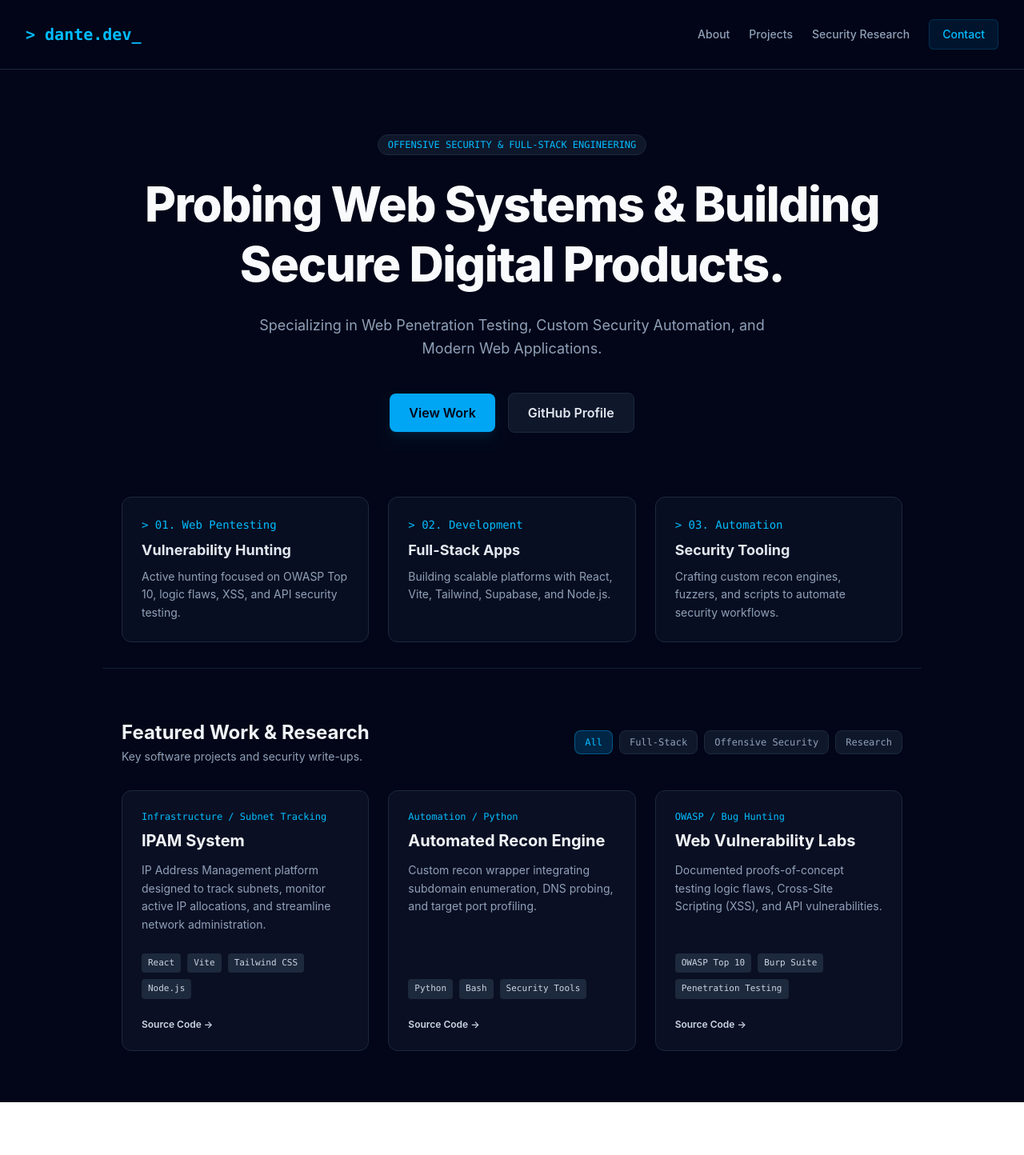
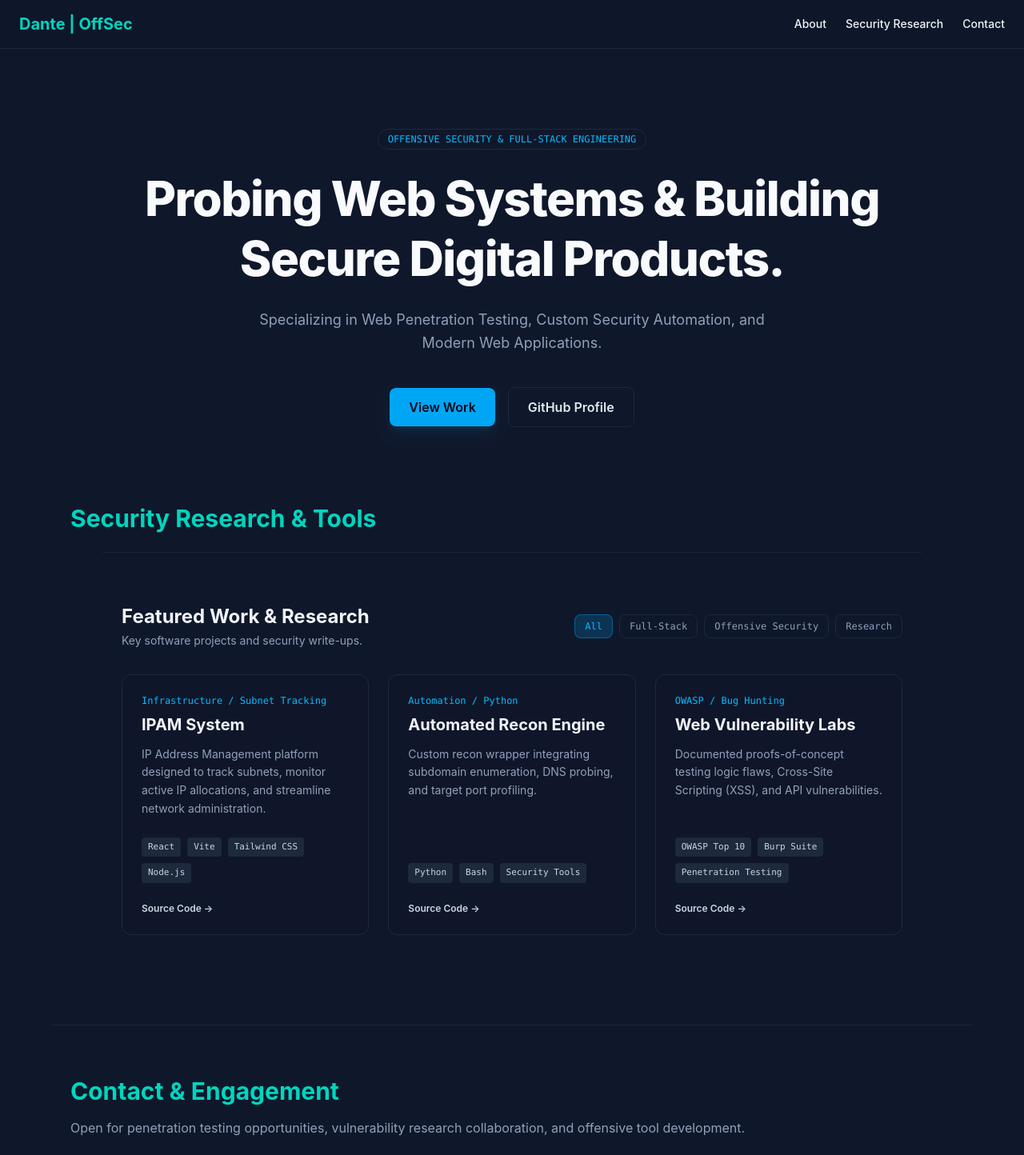
Before and after one commit to NerdCodec/MePortfolio, a React (Vite) app: page / in a window 1280 px wide. Shown: the top 1444 px of the page at 80% size. Before the commit the page ends 1378 px from the top, so only its background shows below. Built offline with nearby package versions, Linux system fonts and the light colour scheme.

Commit message:
Add navigation bar, contact details, and update tool links

```diff
--- a/src/App.jsx
+++ b/src/App.jsx
@@ -1,16 +1,44 @@
 import React from 'react';
-import Navbar from './components/Navbar';
 import Hero from './components/Hero';
-import FocusGrid from './components/FocusGrid';
 import Projects from './components/Projects';
 
-export default function App() {
+function App() {
   return (
-    <div className="min-h-screen bg-slate-950 text-slate-100 font-sans antialiased">
-      <Navbar />
-      <Hero />
-      <FocusGrid />
-      <Projects />
+    <div className="min-h-screen bg-slate-900 text-slate-100 font-sans">
+      {/* Navigation Bar */}
+      <nav className="fixed top-0 left-0 w-full bg-slate-900/90 backdrop-blur border-b border-slate-800 z-50 px-6 py-4 flex justify-between items-center">
+        <span className="text-xl font-bold text-teal-400">Dante | OffSec</span>
+        <div className="space-x-6 text-sm font-medium">
+          <a href="#about" className="hover:text-teal-400 transition">About</a>
+          <a href="#research" className="hover:text-teal-400 transition">Security Research</a>
+          <a href="#contact" className="hover:text-teal-400 transition">Contact</a>
+        </div>
+      </nav>
+
+      <div className="pt-20">
+        {/* About Section / Hero */}
+        <section id="about">
+          <Hero />
+        </section>
+
+        {/* Security Research & Projects */}
+        <section id="research" className="max-w-6xl mx-auto px-6 py-12">
+          <h2 className="text-3xl font-bold text-teal-400 mb-6">Security Research & Tools</h2>
+          <Projects />
+        </section>
+
+        {/* Contact Section */}
+        <section id="contact" className="max-w-6xl mx-auto px-6 py-16 border-t border-slate-800">
+          <h2 className="text-3xl font-bold text-teal-400 mb-4">Contact & Engagement</h2>
+          <p className="text-slate-400 mb-6">Open for penetration testing opportunities, vulnerability research collaboration, and offensive tool development.</p>
+          <div className="flex space-x-4">
+            <a href="https://github.com/NerdCodec" target="_blank" rel="noreferrer" className="px-4 py-2 bg-slate-800 hover:bg-slate-700 rounded border border-slate-700 text-teal-400">GitHub Profile</a>
+            <a href="mailto:your-email@example.com" className="px-4 py-2 bg-teal-500 hover:bg-teal-600 text-slate-900 font-bold rounded">Get In Touch</a>
+          </div>
+        </section>
+      </div>
     </div>
   );
 }
+
+export default App;
```
